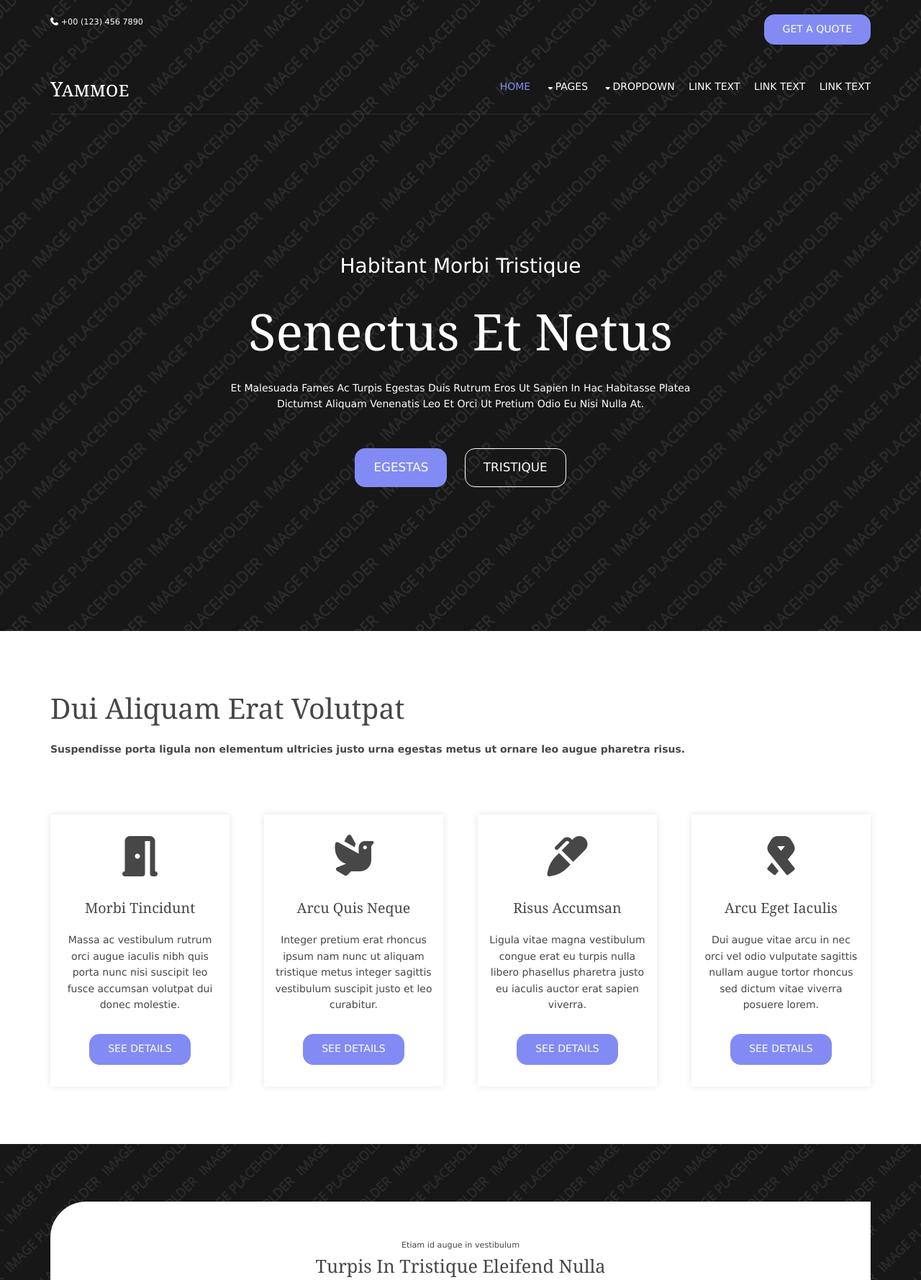
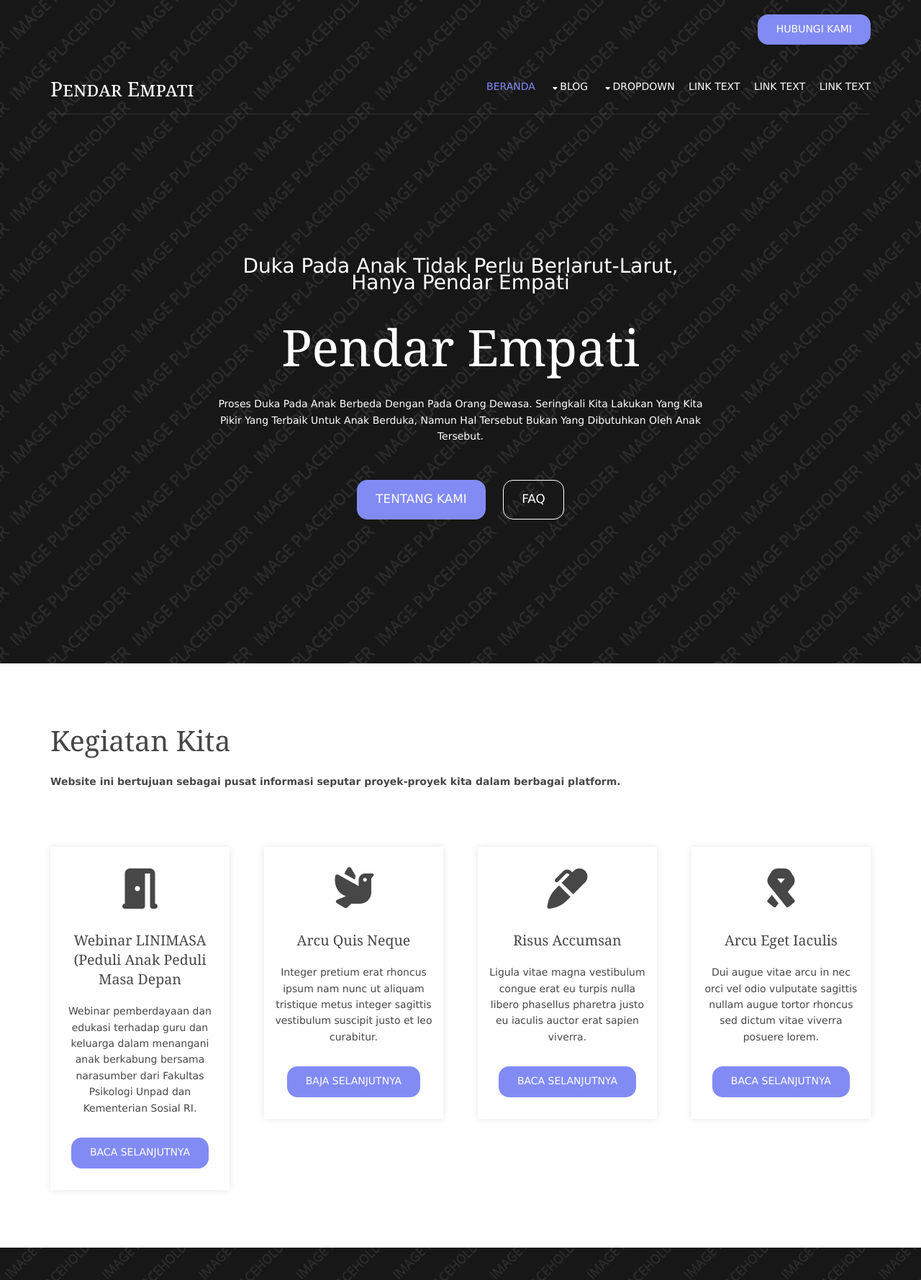
Before and after one commit to naylamay/Pendar-Empati, a plain HTML site: page index.html in a window 1280 px wide. Shown: the top 1779 px of the page at 72% size. Drawn offline with Linux system fonts and the light colour scheme; files that its build step writes are made by us from their sources; files whose address does not match are found by name.

Commit message:
index.html
Situs indeks (beranda) yang sudah diedit sebagian besar textnya

```diff
--- a/index.html
+++ b/index.html
@@ -1,5 +1,5 @@
 <!DOCTYPE html>
-<!--
+<!--<!DOCTYPE html>
 Template Name: Yammoe
 Author: <a href="https://www.os-templates.com/">OS Templates</a>
 Author URI: https://www.os-templates.com/
@@ -7,13 +7,13 @@
 Licence: Free to use under our free template licence terms
 Licence URI: https://www.os-templates.com/template-terms
 -->
-<html lang="">
+<html lang="en">
 <!-- To declare your language - read more here: https://www.w3.org/International/questions/qa-html-language-declarations -->
 <head>
-<title>Yammoe</title>
+<title>Pendar Empati</title>
 <meta charset="utf-8">
 <meta name="viewport" content="width=device-width, initial-scale=1.0, maximum-scale=1.0, user-scalable=no">
-<link href="layout/styles/layout.css" rel="stylesheet" type="text/css" media="all">
+<link href="layout.css" rel="stylesheet" type="text/css" media="all">
 </head>
 <body id="top">
 <!-- ################################################################################################ -->
@@ -25,8 +25,8 @@
   <div class="wrapper row0">
     <div id="topbar" class="hoc clear">
       <!-- ################################################################################################ -->
-      <p class="fl_left nospace"><i class="fas fa-phone"></i> +00 (123) 456 7890</p>
-      <p class="fl_right nospace"><a class="btn" href="#">Get A Quote</a></p>
+
+      <p class="fl_right nospace"><a class="btn" href="#">Hubungi Kami</a></p>
       <!-- ################################################################################################ -->
     </div>
   </div>
@@ -37,21 +37,17 @@
     <header id="header" class="hoc clear">
       <div id="logo" class="fl_left">
         <!-- ################################################################################################ -->
-        <h1><a href="index.html">Yammoe</a></h1>
+        <h1><a href="index.html">Pendar Empati</a></h1>
         <!-- ################################################################################################ -->
       </div>
       <nav id="mainav" class="fl_right">
         <!-- ################################################################################################ -->
         <ul class="clear">
-          <li class="active"><a href="index.html">Home</a></li>
-          <li><a class="drop" href="#">Pages</a>
+          <li class="active"><a href="index.html">Beranda</a></li>
+          <li><a class="drop" href="#">Blog</a>
             <ul>
-              <li><a href="pages/gallery.html">Gallery</a></li>
-              <li><a href="pages/full-width.html">Full Width</a></li>
-              <li><a href="pages/sidebar-left.html">Sidebar Left</a></li>
-              <li><a href="pages/sidebar-right.html">Sidebar Right</a></li>
-              <li><a href="pages/basic-grid.html">Basic Grid</a></li>
-              <li><a href="pages/font-icons.html">Font Icons</a></li>
+              <li><a href="pages/galeri.html">Galeri</a></li>
+              <li><a href="pages/proyek.html">Proyek Kami</a></li>
             </ul>
           </li>
           <li><a class="drop" href="#">Dropdown</a>
@@ -81,13 +77,13 @@
   <div id="pageintro" class="hoc clear">
     <!-- ################################################################################################ -->
     <article>
-      <p>Habitant morbi tristique</p>
-      <h3 class="heading">Senectus et netus</h3>
-      <p>Et malesuada fames ac turpis egestas duis rutrum eros ut sapien in hac habitasse platea dictumst aliquam venenatis leo et orci ut pretium odio eu nisi nulla at.</p>
+      <p>Duka pada anak tidak perlu berlarut-larut, hanya Pendar Empati</p>
+      <h3 class="heading">Pendar Empati</h3>
+      <p>Proses duka pada anak berbeda dengan pada orang dewasa. Seringkali kita lakukan yang kita pikir yang terbaik untuk anak berduka, namun hal tersebut bukan yang dibutuhkan oleh anak tersebut.</p>
       <footer>
         <ul class="nospace inline pushright">
-          <li><a class="btn" href="#">Egestas</a></li>
-          <li><a class="btn inverse" href="#">Tristique</a></li>
+          <li><a class="btn" href="#">Tentang Kami</a></li>
+          <li><a class="btn inverse" href="#">FAQ</a></li>
         </ul>
       </footer>
     </article>
@@ -104,35 +100,35 @@
     <!-- main body -->
     <!-- ################################################################################################ -->
     <section id="services">
-      <h6 class="heading font-x3">Dui aliquam erat volutpat</h6>
-      <p class="btmspace-80 bold">Suspendisse porta ligula non elementum ultricies justo urna egestas metus ut ornare leo augue pharetra risus.</p>
+      <h6 class="heading font-x3">Kegiatan Kita</h6>
+      <p class="btmspace-80 bold">Website ini bertujuan sebagai pusat informasi seputar proyek-proyek kita dalam berbagai platform.</p>
       <ul class="nospace group">
         <li class="one_quarter">
           <article><i class="fas fa-door-open fa-4x"></i>
-            <h6 class="heading">Morbi tincidunt</h6>
-            <p>Massa ac vestibulum rutrum orci augue iaculis nibh quis porta nunc nisi suscipit leo fusce accumsan volutpat dui donec molestie.</p>
-            <footer><a class="btn" href="#">See Details</a></footer>
+            <h6 class="heading">Webinar LINIMASA (Peduli Anak Peduli Masa Depan</h6>
+            <p>Webinar pemberdayaan dan edukasi terhadap guru dan keluarga dalam menangani anak berkabung bersama narasumber dari Fakultas Psikologi Unpad dan Kementerian Sosial RI.</p>
+            <footer><a class="btn" href="#">Baca Selanjutnya</a></footer>
           </article>
         </li>
         <li class="one_quarter">
           <article><i class="fas fa-dove fa-4x"></i>
             <h6 class="heading">Arcu quis neque</h6>
             <p>Integer pretium erat rhoncus ipsum nam nunc ut aliquam tristique metus integer sagittis vestibulum suscipit justo et leo curabitur.</p>
-            <footer><a class="btn" href="#">See Details</a></footer>
+            <footer><a class="btn" href="#">Baja Selanjutnya</a></footer>
           </article>
         </li>
         <li class="one_quarter">
           <article><i class="fas fa-marker fa-4x"></i>
             <h6 class="heading">Risus accumsan</h6>
             <p>Ligula vitae magna vestibulum congue erat eu turpis nulla libero phasellus pharetra justo eu iaculis auctor erat sapien viverra.</p>
-            <footer><a class="btn" href="#">See Details</a></footer>
+            <footer><a class="btn" href="#">Baca Selanjutnya</a></footer>
           </article>
         </li>
         <li class="one_quarter">
           <article><i class="fas fa-ribbon fa-4x"></i>
             <h6 class="heading">Arcu eget iaculis</h6>
             <p>Dui augue vitae arcu in nec orci vel odio vulputate sagittis nullam augue tortor rhoncus sed dictum vitae viverra posuere lorem.</p>
-            <footer><a class="btn" href="#">See Details</a></footer>
+            <footer><a class="btn" href="#">Baca Selanjutnya</a></footer>
           </article>
         </li>
       </ul>
@@ -150,13 +146,13 @@
     <div class="points group">
       <!-- ################################################################################################ -->
       <div class="sectiontitle">
-        <p class="nospace font-xs">Etiam id augue in vestibulum</p>
-        <h6 class="heading font-x2">Turpis in tristique eleifend nulla</h6>
+        <p class="nospace font-xs">Anak Panah Akan Melesat Menuju Target Yang Dibidik</p>
+        <h6 class="heading font-x2">Visi Dan Misi Kami</h6>
       </div>
       <figure class="one_half first">
         <ul class="nospace clear">
           <li><a href="#"><i class="fab fa-fly"></i></a>
-            <h6 class="heading">Ante fringilla nisl eu</h6>
+            <h6 class="heading">Gravida lorem ligula</h6>
             <p>Gravida lorem ligula quis ligula pellentesque congue semper felis maecenas rutrum euismod nibh class aptent taciti.</p>
           </li>
           <li><a href="#"><i class="fab fa-audible"></i></a>
@@ -181,8 +177,8 @@
   <section class="hoc container clear">
     <!-- ################################################################################################ -->
     <div class="sectiontitle">
-      <p class="nospace font-xs">Quam ut mi sed suscipit pede</p>
-      <h6 class="heading font-x2">Quis turpis vivamus pharetra ornare</h6>
+      <p class="nospace font-xs">Suatu Beban Jika Dipikul Bersama Akan Terasa Ringan</p>
+      <h6 class="heading font-x2">Orang-orang Dibalik Proyek Pendar Empati</h6>
     </div>
     <ul class="nospace group team sd-third">
       <li class="one_quarter first">
@@ -245,8 +241,8 @@
   <section class="hoc container clear">
     <!-- ################################################################################################ -->
     <div class="sectiontitle">
-      <p class="nospace font-xs">Phasellus eget sem quis elit</p>
-      <h6 class="heading font-x2">Ultricies porta donec imperdiet</h6>
+      <p class="nospace font-xs">Sejarah adalah momen-momen yang ditangkap dalam wujud fisik.</p>
+      <h6 class="heading font-x2">Apa Kabar Terbaru dari Pendar Empati?</h6>
     </div>
     <ul id="latest" class="nospace group sd-third">
       <li class="one_third first">
@@ -261,7 +257,7 @@
           <figure><a class="imgover" href="#"><img src="images/demo/348x261.png" alt=""></a>
             <figcaption>
               <p>Et sagittis ac dignissim nec metus proin nunc maecenas vel nulla vivamus mattis massa vitae</p>
-              <footer><a class="btn" href="#">Read More</a></footer>
+              <footer><a class="btn" href="#">Baca Selanjutnya</a></footer>
             </figcaption>
           </figure>
         </article>
@@ -278,7 +274,7 @@
           <figure><a class="imgover" href="#"><img src="images/demo/348x261.png" alt=""></a>
             <figcaption>
               <p>Sed varius fringilla dolor metus iaculis odio ac scelerisque nibh velit sagittis tellus nulla</p>
-              <footer><a class="btn" href="#">Read More</a></footer>
+              <footer><a class="btn" href="#">Baca Selanjutnya</a></footer>
             </figcaption>
           </figure>
         </article>
@@ -295,7 +291,7 @@
           <figure><a class="imgover" href="#"><img src="images/demo/348x261.png" alt=""></a>
             <figcaption>
               <p>Nulla facilisi integer adipiscing turpis cras quis neque at lectus tincidunt consectetuer</p>
-              <footer><a class="btn" href="#">Read More</a></footer>
+              <footer><a class="btn" href="#">Baca Selanjutnya</a></footer>
             </figcaption>
           </figure>
         </article>
@@ -315,7 +311,7 @@
       <!-- ################################################################################################ -->
       <div class="group btmspace-50">
         <div class="one_quarter first">
-          <h6 class="heading">Lorem proin volutpat</h6>
+          <h6 class="heading">Tempat lain untuk mengunjungi kami</h6>
           <p>Ligula quis sapien nam molestie massa quis pede maecenas quis lacus nunc sed lectus quis lectus tristique tincidunt sed varius nisl tincidunt lectus pellentesque sagittis mauris ut leo ullamcorper tortor morbi accumsan [<a href="#">&hellip;</a>]</p>
           <ul class="faico clear">
             <li><a class="faicon-facebook" href="#"><i class="fab fa-facebook"></i></a></li>
@@ -385,7 +381,7 @@
   <div class="wrapper row5">
     <div id="copyright" class="hoc clear">
       <!-- ################################################################################################ -->
-      <p class="fl_left">Copyright &copy; 2018 - All Rights Reserved - <a href="#">Domain Name</a></p>
+      <p class="fl_left">Copyright &copy; 2021 - All Rights Reserved - <a href="#">Pendar Empati</a></p>
       <p class="fl_right">Template by <a target="_blank" href="https://www.os-templates.com/" title="Free Website Templates">OS Templates</a></p>
       <!-- ################################################################################################ -->
     </div>
```
